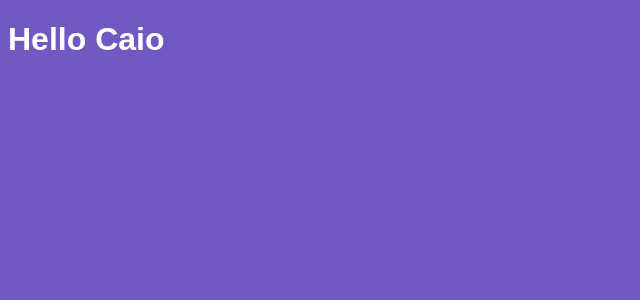
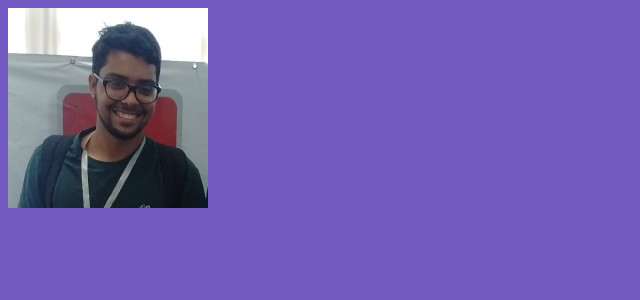
Before and after one commit to CaioXM01/react, a React app: page / in a window 1280 px wide. Shown: the top 300 px of the page, without its empty margins (0-640 px from the left). Built offline with nearby package versions, Linux system fonts and the light colour scheme.

Commit message:
Importando imagens

```diff
--- a/package.json
+++ b/package.json
@@ -15,6 +15,7 @@
     "@babel/preset-react": "^7.7.0",
     "babel-loader": "^8.0.6",
     "css-loader": "^3.2.0",
+    "file-loader": "^4.2.0",
     "style-loader": "^1.0.0",
     "webpack": "^4.41.2",
     "webpack-cli": "^3.3.10",
--- a/src/App.js
+++ b/src/App.js
@@ -1,8 +1,10 @@
 import React from 'react';
 import './App.css';
 
+import profile from './assets/0.jpeg';
+
 function App() {
-  return <h1>Hello Caio</h1>
+  return <img width="200" src={profile} />
 }
 
 export default App;
--- a/webpack.config.js
+++ b/webpack.config.js
@@ -24,6 +24,12 @@
           { loader: 'style-loader' },
           { loader: 'css-loader' },
         ]
+      },
+      {
+        test: /.*\.(gif|png|jpe?g)$/i,
+        use: {
+          loader: 'file-loader'
+        }
       }
     ]
   }
```
Also changed, not shown: src/assets/0.jpeg (added), 1 other file (tests, documents, lock files or other folders).
